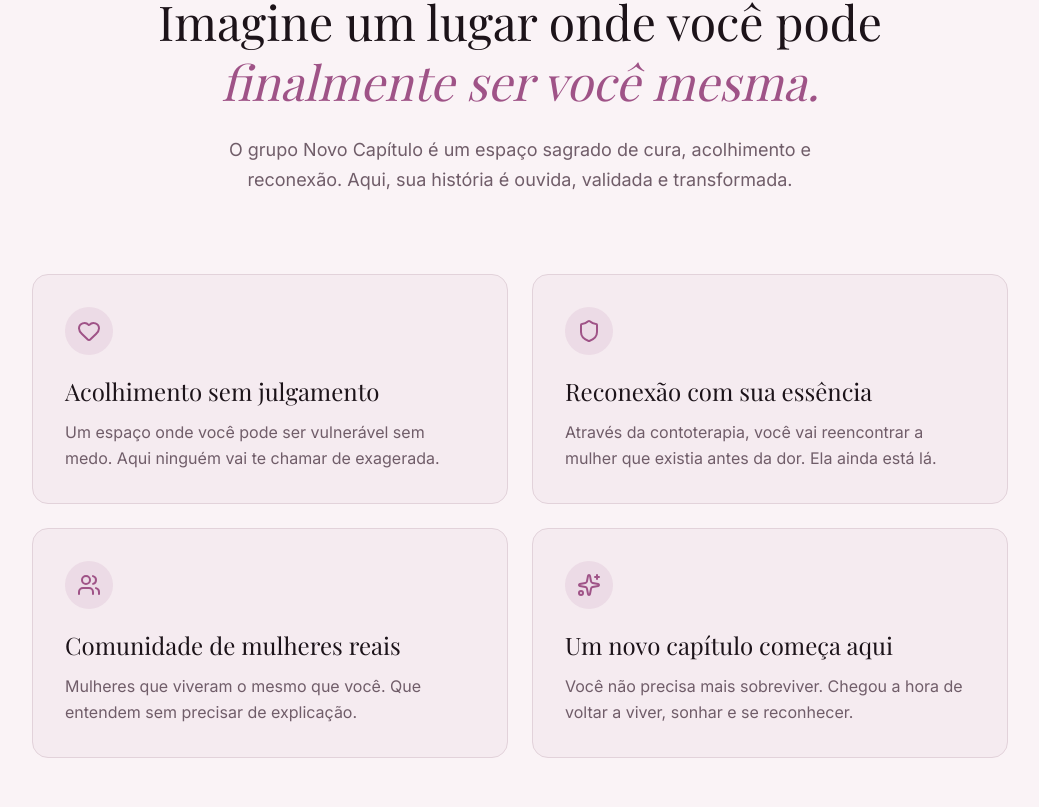
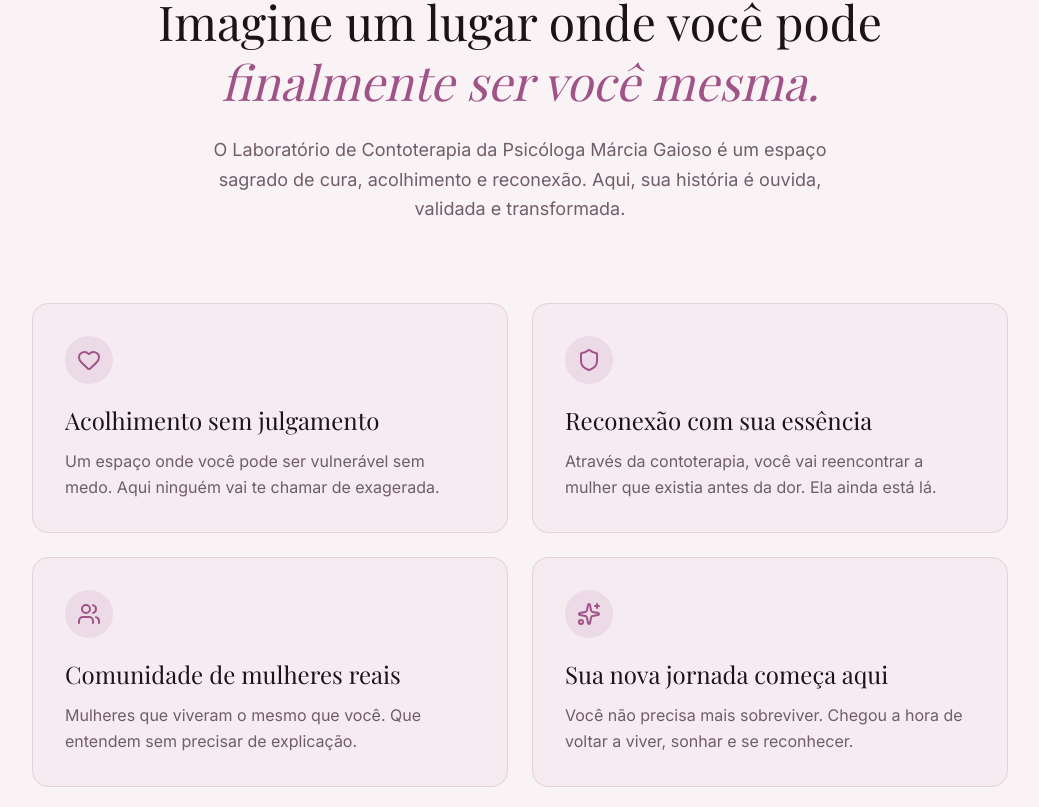
Before and after one commit to alessandro-campos-dev/v0-lab-contoterapia, a Next.js app: page / in a window 1280 px wide. Shown: the part 4733-5540 px from the top of the page, without its empty margins (120-1159 px from the left). Built offline with nearby package versions, Linux system fonts and the light colour scheme; a web font is replaced by a local one.

Commit message:
feat: rename "Novo Capítulo" to "Laboratório de Contoterapia da Psicóloga Márcia Gaioso"
Update references in layout, transformation, and final CTA sections.

Co-authored-by: Alessandro Augusto de Oliveira Campos <215302746+alessandro-campos-dev@users.noreply.github.com>

```diff
--- a/app/layout.tsx
+++ b/app/layout.tsx
@@ -8,8 +8,8 @@ const _inter = Inter({ subsets: ["latin"], variable: "--font-inter" });
 const _playfair = Playfair_Display({ subsets: ["latin"], variable: "--font-playfair" });
 
 export const metadata: Metadata = {
-  title: 'Novo Capítulo - Você não é culpada. Nunca foi.',
-  description: 'Grupo de acolhimento e contoterapia para mulheres que viveram relacionamentos abusivos. Um espaço seguro para reconectar com sua essência e começar um novo capítulo.',
+  title: 'Laboratório de Contoterapia - Psicóloga Márcia Gaioso',
+  description: 'Laboratório de Contoterapia da Psicóloga Márcia Gaioso. Grupo de acolhimento para mulheres que viveram relacionamentos abusivos. Um espaço seguro para reconectar com sua essência.',
   generator: 'v0.app',
   icons: {
     icon: [
--- a/components/final-cta-section.tsx
+++ b/components/final-cta-section.tsx
@@ -42,7 +42,7 @@ export function FinalCTASection() {
         <div className="w-16 h-px bg-primary/40 mx-auto mt-12" />
 
         <p className="font-serif text-sm text-primary-foreground/40 mt-8 italic">
-          {"Sua história merece ser contada. Sua dor merece ser ouvida. Seu novo capítulo começa com um clique."}
+          {"Sua história merece ser contada. Sua dor merece ser ouvida. Sua transformação começa com um clique."}
         </p>
       </div>
     </section>
--- a/components/transformation-section.tsx
+++ b/components/transformation-section.tsx
@@ -24,7 +24,7 @@ const benefits = [
   },
   {
     icon: Sparkles,
-    title: "Um novo capítulo começa aqui",
+    title: "Sua nova jornada começa aqui",
     description:
       "Você não precisa mais sobreviver. Chegou a hora de voltar a viver, sonhar e se reconhecer.",
   },
@@ -59,7 +59,7 @@ export function TransformationSection() {
             <span className="text-primary italic">{"finalmente ser você mesma."}</span>
           </h2>
           <p className="text-base md:text-lg text-muted-foreground max-w-2xl mx-auto leading-relaxed">
-            {"O grupo Novo Capítulo é um espaço sagrado de cura, acolhimento e reconexão. Aqui, sua história é ouvida, validada e transformada."}
+            {"O Laboratório de Contoterapia da Psicóloga Márcia Gaioso é um espaço sagrado de cura, acolhimento e reconexão. Aqui, sua história é ouvida, validada e transformada."}
           </p>
         </div>
 
```
